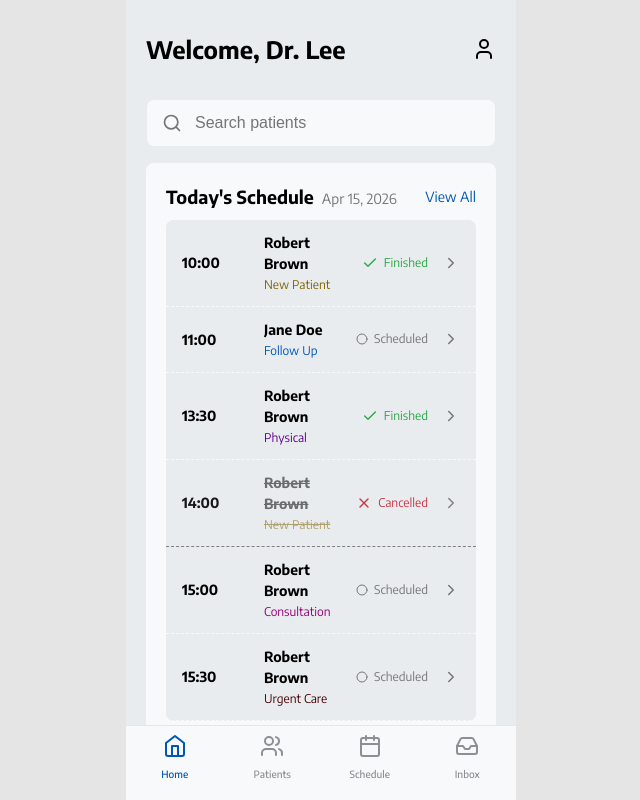
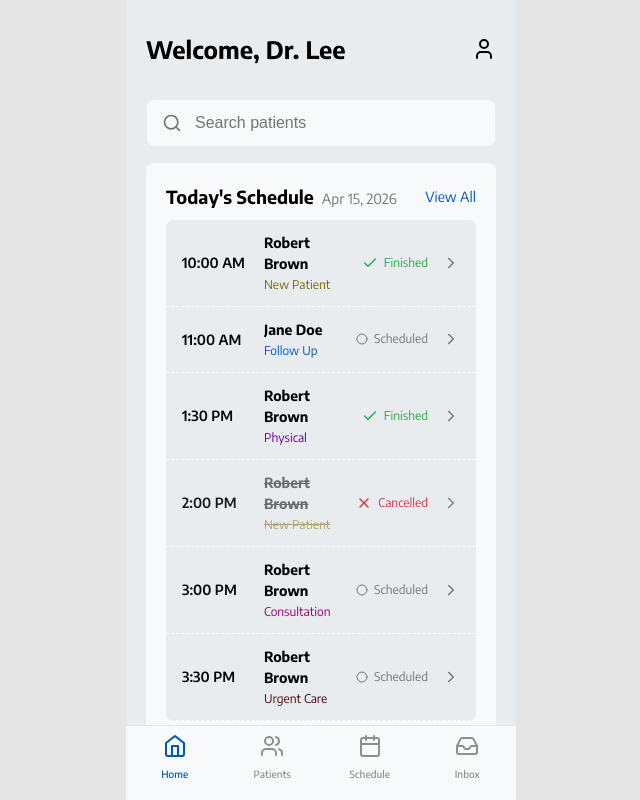
Before and after one commit to kateyang1998/novalab-oscar-mobile-pro, a React (Vite) app: page /home in a window 1280 px wide. Shown: the top 800 px of the page, without its empty margins (319-959 px from the left). Built offline with nearby package versions, Linux system fonts and the light colour scheme.

Commit message:
refactor: format appointment start time in ScheduleToday component

```diff
--- a/src/components/home/ScheduleToday.jsx
+++ b/src/components/home/ScheduleToday.jsx
@@ -2,7 +2,7 @@ import React from 'react';
 import { useNavigate } from 'react-router-dom';
 import theme from '../../styles/theme';
 import { IconCheck, IconX, IconChevronRight, IconCircle } from '../common/Icons';
-import { getTypeColors } from '../schedule/Scheduleutils';
+import { getTypeColors, formatTime12h } from '../schedule/Scheduleutils';
 
 // ScheduleToday: Displays list of today's appointments. Props:
 // - items: array of appointments { id, patientName, type, startTime, status }
@@ -35,7 +35,7 @@ const ScheduleToday = ({ items = [], emptyText = 'No schedule for today yet' })
 
                   return (
                     <div key={it.id} style={itemStyle} onClick={() => handleItemClick(it)}>
-                      <span style={styles.time}>{it.startTime}</span>
+                      <span style={styles.time}>{formatTime12h(it.startTime)}</span>
                       <div style={styles.details}>
                         <p style={nameStyle}>{it.patientName}</p>
                         <p style={typeStyle}>{it.type}</p>
@@ -97,13 +97,12 @@ const styles = {
   itemCancelled: {
     opacity: 0.9,
     backgroundColor: 'transparent',
-    borderBottom: `1px dashed ${theme.colors.paleSky}`,
   },
   textCancelled: {
     textDecoration: 'line-through',
     opacity: 0.6,
   },
-  time: { fontSize: 14, fontWeight: 700, minWidth: 70, color: theme.colors.oscarBlack },
+  time: { fontSize: 14, fontWeight: 600, minWidth: 70, color: theme.colors.oscarBlack },
   details: { flex: 1, marginLeft: 12, marginRight: 12, display: 'flex', flexDirection: 'column', justifyContent: 'center' },
   patientName: { fontSize: 14, fontWeight: 700, margin: '0 0 2px 0', color: theme.colors.oscarBlack },
   type: { fontSize: 12, margin: 0 },
```
